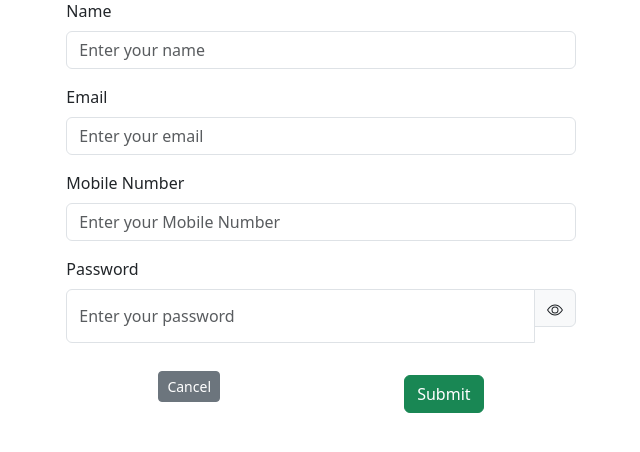
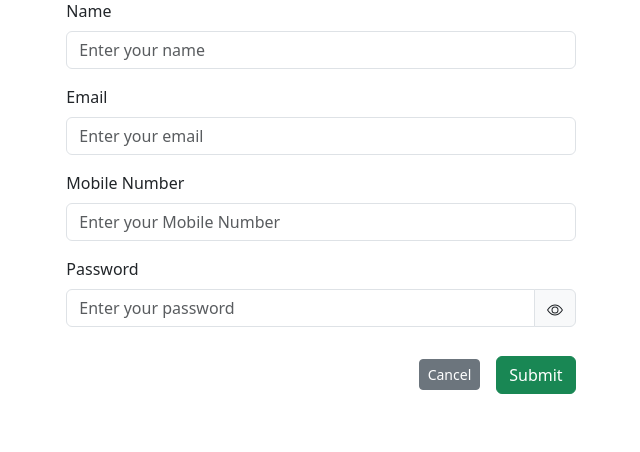
Before and after one commit to CGMedina03/midtermPHP, a PHP site: page /sample.php in a window 1280 px wide. Shown: the part 105-557 px from the top of the page, without its empty margins (319-959 px from the left). Run offline with PHP 8.4, Linux system fonts and the light colour scheme; data that the repository does not hold is empty; some libraries are stand-ins or nearby versions.

Commit message:
finalizing

```diff
--- a/index.php
+++ b/index.php
@@ -68,6 +68,9 @@ if ($result && mysqli_num_rows($result) > 1) {
             <p>No user profile found.</p>
           <?php endif; ?>
         </div>
+        <button class="btn btn-success">
+          <a href="update.php?updateid=<?php echo $_SESSION['id']; ?>" class="text-light text-decoration-none">Update</a>
+        </button>
         <button type="submit" class="btn btn-success"><a href="login.php" class="text-decoration-none text-white">Log out</a></button>
       </div>
       <div class="tab-pane fade p-3" id="tableData" role="tabpanel">
--- a/sample.php
+++ b/sample.php
@@ -88,8 +88,8 @@ if (isset($_POST['submit'])) {
       <div class="form-group mb-3">
         <label class="form-label">Password</label>
         <div class="input-group">
-          <input type="password" class="form-control " placeholder="Enter your password" name="password" autocomplete="off" id="passwordInput">
-          <div class="input-group-text mb-3">
+          <input type="password" class="form-control" placeholder="Enter your password" name="password" autocomplete="off" id="passwordInput">
+          <div class="input-group-text">
             <span class="toggle-icon" onclick="togglePasswordVisibility()">
               <svg xmlns="http://www.w3.org/2000/svg" width="16" height="16" fill="currentColor" class="bi bi-eye-slash" viewBox="0 0 16 16">
                 <path d="M16 8s-3-5.5-8-5.5S0 8 0 8s3 5.5 8 5.5S16 8 16 8zM1.173 8a13.133 13.133 0 0 1 1.66-2.043C4.12 4.668 5.88 3.5 8 3.5c2.12 0 3.879 1.168 5.168 2.457A13.133 13.133 0 0 1 14.828 8c-.058.087-.122.183-.195.288-.335.48-.83 1.12-1.465 1.755C11.879 11.332 10.119 12.5 8 12.5c-2.12 0-3.879-1.168-5.168-2.457A13.134 13.134 0 0 1 1.172 8z" />
@@ -102,9 +102,9 @@ if (isset($_POST['submit'])) {
           <span class="text-danger"><?php echo $passwordError; ?></span>
         <?php endif; ?>
       </div>
-      <div class="d-flex justify-content-around align-items-center mt-3">
-        <button type="button" class="btn btn-secondary btn-sm" onclick="goBack()">Cancel</button>
-        <button type="submit" class="btn btn-success mt-3" name="submit">Submit</button>
+      <div class="d-flex justify-content-end align-items-center ">
+        <button type="button" class="btn btn-secondary btn-sm m-3" onclick="goBack()">Cancel</button>
+        <button type="submit" class="btn btn-success " name="submit">Submit</button>
       </div>
 
     </form>
```
Also changed, not shown: update.php (+8 -1 lines).
